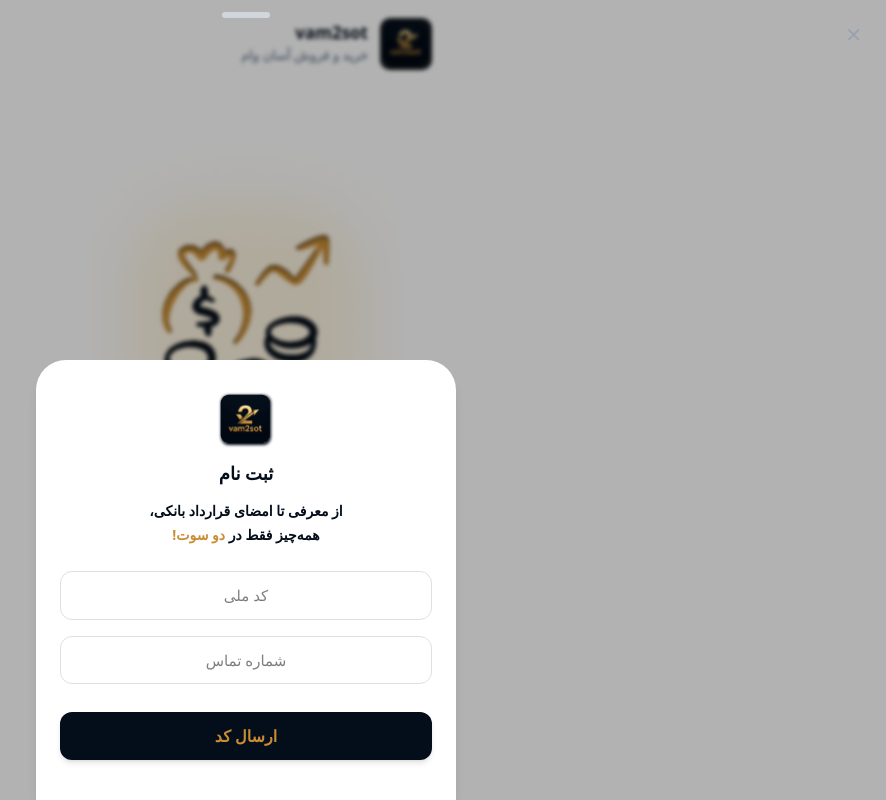
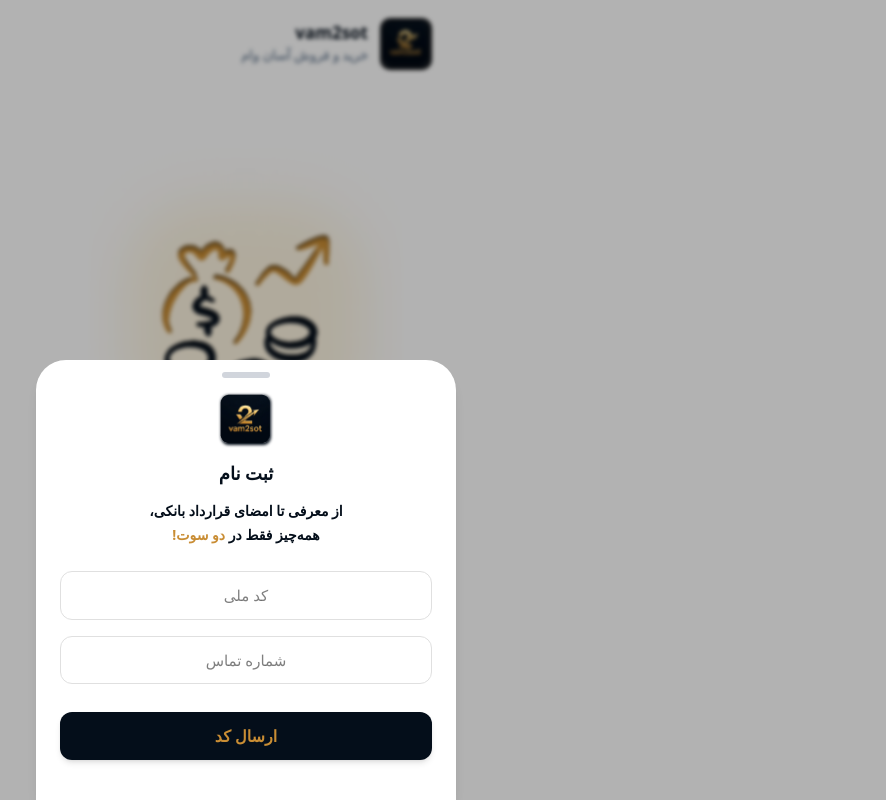
Before and after one commit to malahatmrd/telegram-webapp, a React (Vite) app: page /splash/start in a window 1280 px wide. Both pictures are taken after a click on the button "شروع!". Shown: the whole page, without its empty margins (394-1280 px from the left). Built offline with nearby package versions, Linux system fonts and the light colour scheme; a web font is replaced by a local one.

Commit message:
update SignUpPage

```diff
--- a/src/pages/Auth/SignUp.jsx
+++ b/src/pages/Auth/SignUp.jsx
@@ -4,15 +4,19 @@ import { assets } from "../../assets/assets";
 
 export default function SignUp({ onClose }) {
   return (
-    <motion.div
+    <div
       className="fixed inset-0 z-50 flex items-end justify-center bg-black/30 backdrop-blur-[2px]"
-      initial={{ y: "100%" }}
-      animate={{ y: 0 }}
-      exit={{ y: "100%" }}
-      transition={{ duration: 0.5, ease: [0.25, 0.1, 0.25, 1] }}
+      onClick={onClose}
+      role="dialog"
+      aria-modal="true"
     >
       <motion.div
-        className="w-full max-w-[420px] bg-white rounded-t-[30px] shadow-lg p-6 pb-10 text-center"
+        className="relative w-full max-w-[420px] bg-white rounded-t-[30px] shadow-lg p-6 pb-10 text-center"
+        initial={{ y: "100%" }}
+        animate={{ y: 0 }}
+        exit={{ y: "100%" }}
+        transition={{ duration: 0.45, ease: [0.25, 0.1, 0.25, 1] }}
+        onClick={(e) => e.stopPropagation()}
       >
         <div className="absolute top-3 left-0 right-0 flex justify-center">
           <div className="w-12 h-1.5 bg-gray-300 rounded-full"></div>
@@ -23,40 +27,21 @@ export default function SignUp({ onClose }) {
         </div>
 
         <h2 className="text-[18px] font-bold text-[#040E1A] mb-3">ثبت نام</h2>
-
         <p className="text-[14px] font-semibold text-[#040E1A] leading-6 mb-6">
-          از معرفی تا امضای قرارداد بانکی،<br /> همه‌چیز فقط در{" "}
-          <span className="text-[#C98D34]">دو سوت!</span>
+          از معرفی تا امضای قرارداد بانکی،<br /> همه‌چیز فقط در <span className="text-[#C98D34]">دو سوت!</span>
         </p>
 
         <form className="space-y-4">
-          <input
-            type="text"
-            inputMode="numeric"
-            placeholder="کد ملی"
-            className="w-full border border-[#E0E0E0] rounded-xl py-3 px-4 text-center text-[15px] font-medium outline-none focus:ring-2 focus:ring-[#C98D34]"
-          />
-          <input
-            type="tel"
-            placeholder="شماره تماس"
-            className="w-full border border-[#E0E0E0] rounded-xl py-3 px-4 text-center text-[15px] font-medium outline-none focus:ring-2 focus:ring-[#C98D34]"
-          />
-          <button
-            type="submit"
-            className="w-full bg-[#040E1A] text-[#C98D34] rounded-xl py-3 font-bold text-[16px] mt-3 shadow-md"
-          >
+          <input type="text" inputMode="numeric" placeholder="کد ملی"
+            className="w-full border border-[#E0E0E0] rounded-xl py-3 px-4 text-center text-[15px] font-medium outline-none focus:ring-2 focus:ring-[#C98D34]" />
+          <input type="tel" placeholder="شماره تماس"
+            className="w-full border border-[#E0E0E0] rounded-xl py-3 px-4 text-center text-[15px] font-medium outline-none focus:ring-2 focus:ring-[#C98D34]" />
+          <button type="submit"
+            className="w-full bg-[#040E1A] text-[#C98D34] rounded-xl py-3 font-bold text-[16px] mt-3 shadow-md">
             ارسال کد
           </button>
         </form>
-
-        <button
-          onClick={onClose}
-          className="absolute top-5 right-6 text-gray-400 hover:text-gray-600 text-[20px]"
-          aria-label="بستن"
-        >
-          ✕
-        </button>
       </motion.div>
-    </motion.div>
+    </div>
   );
 }
--- a/src/pages/SplashScreen/SplashScreenStart.jsx
+++ b/src/pages/SplashScreen/SplashScreenStart.jsx
@@ -1,4 +1,5 @@
 import React, { useState } from "react";
+import { AnimatePresence } from "framer-motion";
 import { assets } from "../../assets/assets";
 import SignUp from "../../pages/Auth/SignUp";
 
@@ -43,8 +44,8 @@ export default function SplashScreenStart() {
           type="button"
           onClick={() => setShowSignup(true)}
           className="relative w-full max-w-[340px] mx-auto h-[60px] bg-[#0C1C2E]
-                 rounded-2xl font-semibold shadow-[0_10px_24px_rgba(0,0,0,.18)]
-                 flex items-center cursor-pointer"
+                     rounded-2xl font-semibold shadow-[0_10px_24px_rgba(0,0,0,.18)]
+                     flex items-center cursor-pointer"
         >
           <span className="absolute text-[#C98D34] inset-0 flex items-center justify-center">
             شروع!
@@ -55,7 +56,9 @@ export default function SplashScreenStart() {
         </button>
       </div>
 
-      {showSignup && <SignUp onClose={() => setShowSignup(false)} />}
+      <AnimatePresence>
+        {showSignup && <SignUp key="signup" onClose={() => setShowSignup(false)} />}
+      </AnimatePresence>
     </div>
   );
 }
```
